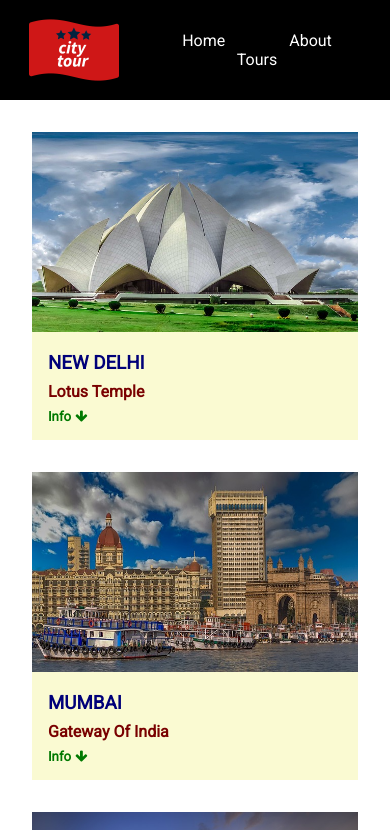
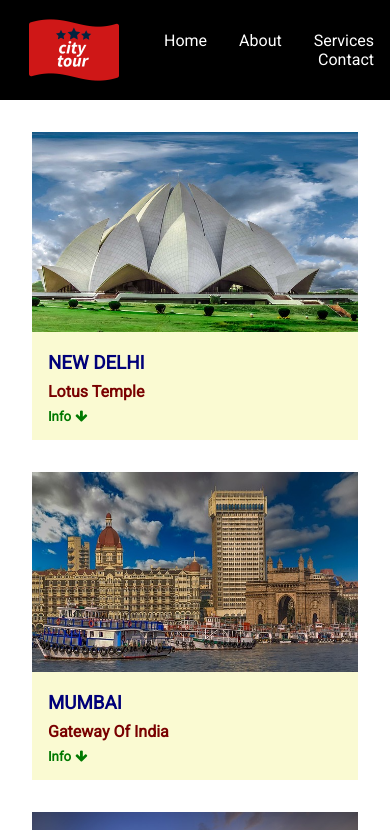
Before and after one commit to goutamaskeladi/city-tour, a React app: page / in a window 390 px wide. Shown: the top 830 px of the page. Built offline with nearby package versions, Linux system fonts and the light colour scheme.

Commit message:
Did some cleanups

```diff
--- a/src/components/Navbar/Navbar.js
+++ b/src/components/Navbar/Navbar.js
@@ -10,7 +10,8 @@ export default function Navbar() {
               <li>
                   <a href="/" className="nav-link">Home</a>
                   <a href="/about" className="nav-link">About</a>
-                  <a href="/tours" className="nav-link active">Tours</a>
+                  <a href="/services" className="nav-link">Services</a>
+                  <a href="/contact" className="nav-link active">Contact</a>
               </li>
            </ul>
         </nav>
--- a/src/components/Navbar/Navbar.scss
+++ b/src/components/Navbar/Navbar.scss
@@ -12,7 +12,7 @@
         flex: 8;
         align-self: center;
         list-style-type: none;
-        text-align: center;
+        text-align: right;
         .nav-link {
             display: inline-block;
             margin: 0 2rem;
--- a/src/components/Tour/Tour.scss
+++ b/src/components/Tour/Tour.scss
@@ -27,6 +27,7 @@ article.tour {
         }
         p {
             padding: 0.5rem 0;
+            text-align: justify;
         }
     }
     .img-container {
--- a/src/index.scss
+++ b/src/index.scss
@@ -19,4 +19,7 @@ $mainRed: rgb(121, 0, 0);
     article.tour {
         width: 100%;
     }
+    .navbar .nav-links .nav-link {
+        margin: 0 1rem;
+    }
 }
```
